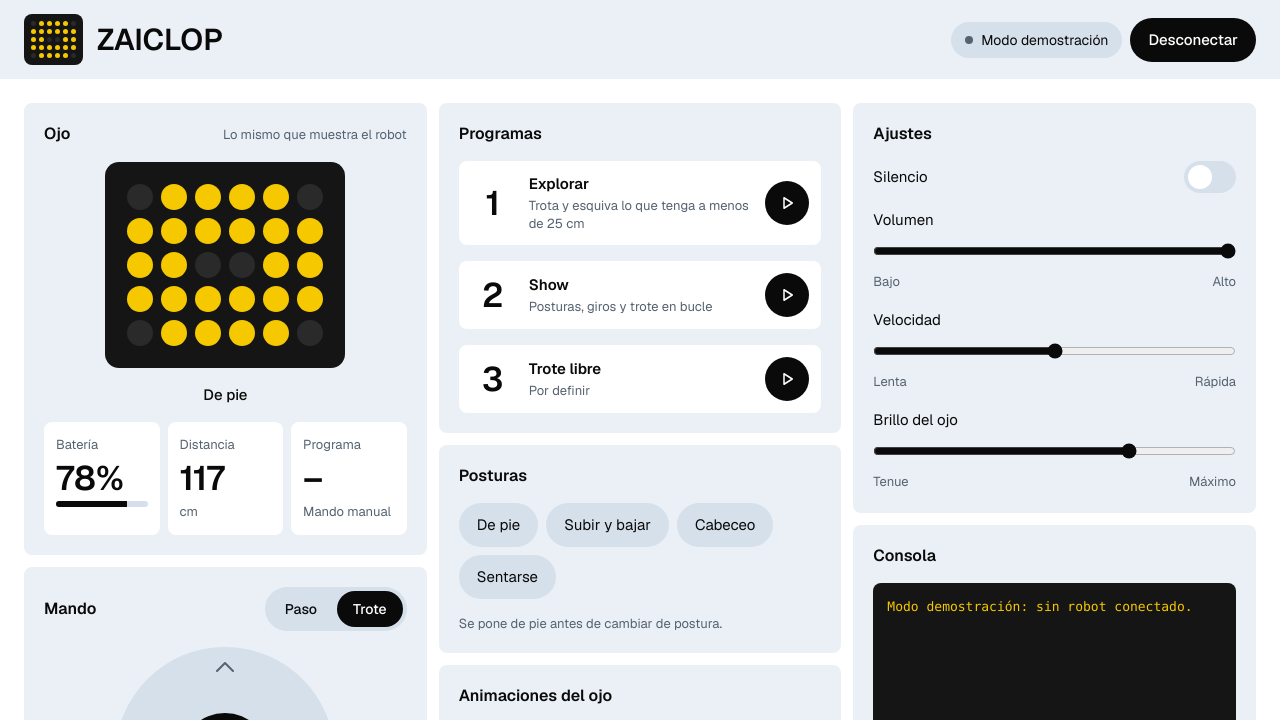
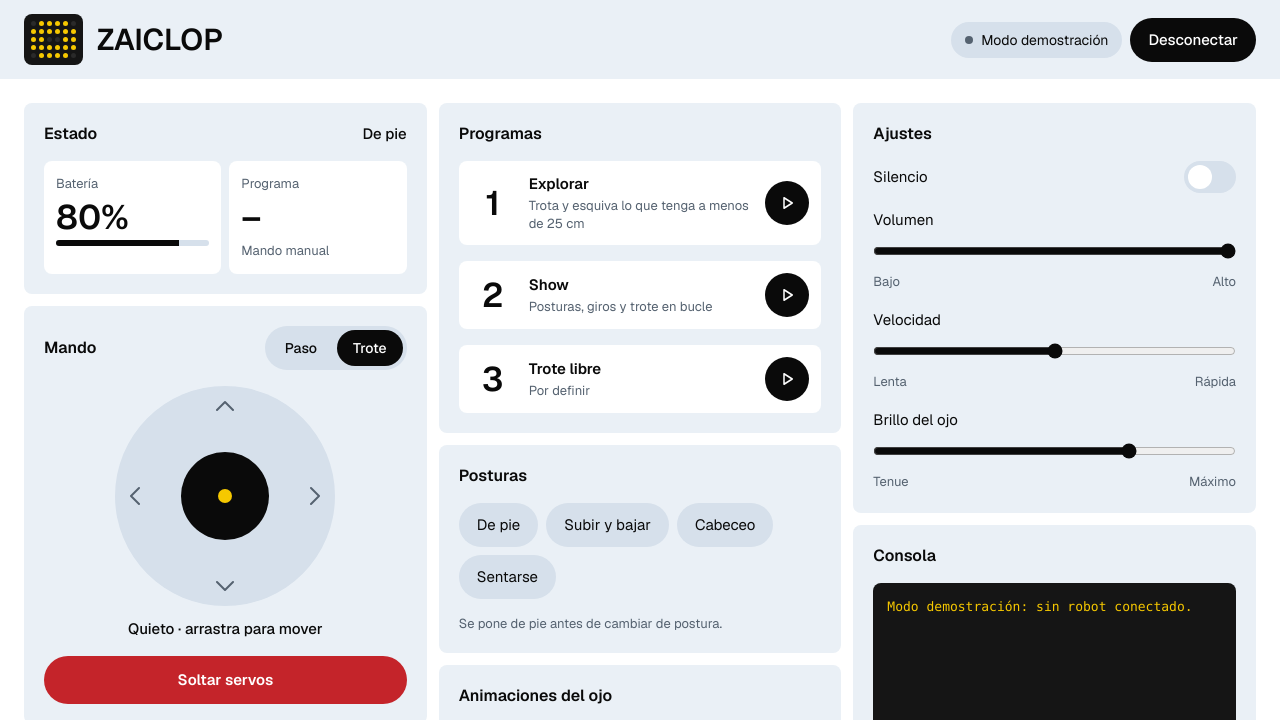
Before and after one commit to Gosck80/Mendiguchia, a plain HTML site: page zaiclopcontrol/index.html in a window 1280 px wide. Both pictures are taken after a click on the button "Probar sin robot". Shown: the top 720 px of the page. Drawn offline with nearby package versions, Linux system fonts and the light colour scheme; a web font is replaced by a local one.

Commit message:
Zaiclop control: sin ojo en directo ni distancia en cm, batería fija, Bluetooth en la matriz al conectar
Co-Authored-By: Claude Opus 5.5 <noreply@anthropic.com>
Claude-Session: https://claude.ai/code/session_01CmeGXHAn48CzshaPCzAbfy

```diff
--- a/zaiclopcontrol/index.html
+++ b/zaiclopcontrol/index.html
@@ -55,7 +55,7 @@ main{max-width:1320px;margin:0 auto;padding:24px;display:flex;flex-wrap:wrap;gap
 /* Ojo grande y cifras */
 .bigeye{align-self:center;border-radius:14px;padding:22px;gap:8px}.bigeye .r{gap:8px}.bigeye span{width:26px;height:26px}
 .state{margin:0;text-align:center;font-weight:500}
-.tiles{display:grid;grid-template-columns:repeat(3,minmax(0,1fr));gap:8px}
+.tiles{display:grid;grid-template-columns:repeat(2,minmax(0,1fr));gap:8px}
 .tile{background:var(--fondo);border-radius:8px;padding:12px;display:flex;flex-direction:column;gap:4px;min-width:0}
 .tile .k{font-size:13px;color:var(--gris)}
 .tile .v{font:900 34px/1.1 var(--marca);white-space:nowrap;overflow:hidden;text-overflow:ellipsis}
@@ -196,12 +196,9 @@ nav.tabs{display:none}
 <main>
   <div class="col">
     <section class="card" data-tab="mando">
-      <div class="row"><h2>Ojo</h2><span class="muted" style="font-size:13px">Lo mismo que muestra el robot</span></div>
-      <div class="eye bigeye" id="eyeBig" role="img" aria-label="Ojo del robot"></div>
-      <p class="state" id="stateTxt" aria-live="polite">En reposo</p>
+      <div class="row"><h2>Estado</h2><span class="state" id="stateTxt" aria-live="polite">En reposo</span></div>
       <div class="tiles">
         <div class="tile"><span class="k">Batería</span><span class="v" id="tBat">–</span><span class="bar"><i id="tBatBar"></i></span></div>
-        <div class="tile"><span class="k">Distancia</span><span class="v" id="tDist">–</span><span class="s" id="tDistU">cm</span></div>
         <div class="tile"><span class="k">Programa</span><span class="v" id="tProg">–</span><span class="s" id="tProgN">Mando manual</span></div>
       </div>
     </section>
@@ -308,9 +305,9 @@ var $$ = function (s) { return Array.prototype.slice.call(document.querySelector
 var F = {
   reposo:    ['011110','111111','110011','111111','011110'],
   explorar:  ['011110','111111','001111','111111','011110'],
-  andar:     ['000000','111111','110011','111111','000000'],
+  andar:     ['001100','011110','110011','011110','001100'],
   feliz:     ['000000','001100','011110','110011','000000'],
-  obstaculo: ['110011','011110','001100','011110','110011'],
+  obstaculo: ['010010','010010','010010','000000','010010'],
   dormir:    ['000000','000000','111111','011110','000000']
 };
 function paint(el, name) {
@@ -342,28 +339,14 @@ function batPct(v) {
 }
 
 function render() {
-  // Ojo
-  var eye;
-  if (S.anim && Date.now() < S.animUntil) eye = S.anim;
-  else if (S.modo === 99) eye = 'dormir';
-  else if (S.dist > 0 && S.dist < 25) eye = 'obstaculo';
-  else if (S.prog === 1) eye = 'explorar';
-  else if (S.orden >= 5 || S.dir) eye = 'andar';
-  else eye = 'reposo';
-  paint($('#eyeBig'), eye);
-  paint($('#eyeHead'), eye);
-
   var txt = S.modo === 99 ? 'Servos sueltos' : (S.dist > 0 && S.dist < 25 ? 'Obstáculo delante' : (ORDEN[S.orden] || 'En reposo'));
   if (S.prog === 1 && S.modo !== 99 && !(S.dist > 0 && S.dist < 25)) txt = 'Explorando';
   $('#stateTxt').textContent = txt;
 
   // Cifras
-  var b = batPct(S.bat);
+  var b = S.batFix;
   $('#tBat').textContent = b == null ? '–' : b + '%';
   var bar = $('#tBatBar'); bar.style.width = (b || 0) + '%'; bar.classList.toggle('low', b != null && b < 20);
-  if (S.dist == null) { $('#tDist').textContent = '–'; $('#tDistU').textContent = 'cm'; }
-  else if (S.dist === 0) { $('#tDist').textContent = '+120'; $('#tDistU').textContent = 'cm · libre'; }
-  else { $('#tDist').textContent = S.dist; $('#tDistU').textContent = 'cm'; }
   $('#tProg').textContent = S.prog ? S.prog : '–';
   $('#tProgN').textContent = S.prog ? PROGS[S.prog] || '' : 'Mando manual';
 
@@ -415,7 +398,7 @@ function onLine(line) {
   var c = line.charAt(0);
   if ((c === 'T' || c === 'E') && line.charAt(1) === ' ') {
     var o = kv(line);
-    if ('bat' in o) S.bat = o.bat;
+    if ('bat' in o && S.batFix == null) { var p = batPct(o.bat); if (p != null && p > 0) S.batFix = Math.round(p / 5) * 5; }
     if ('dist' in o) { S.dist = o.dist; if (c === 'T') HIST.push(o.dist); if (HIST.length > 240) HIST.splice(0, HIST.length - 240); }
     if ('modo' in o) S.modo = o.modo;
     if ('prog' in o) S.prog = o.prog;
@@ -464,7 +447,7 @@ async function connect(bt) {
   goLive(bt ? 'Conectado · Bluetooth' : 'Conectado · USB');
   readLoop();
   log('Arrancando el robot…', 'tx');
-  setTimeout(function () { send('tele 1'); send('e'); }, 2600);
+  setTimeout(function () { send('tele 1'); send('e'); send('anim conectado'); }, 2600);
 }
 
 async function readLoop() {
@@ -491,6 +474,7 @@ async function disconnect(lost) {
   try { if (writer) { await writer.close(); } } catch (e) {}
   try { if (port) await port.close(); } catch (e) {}
   port = writer = reader = null;
+  S.batFix = null; HIST.length = 0;
   $('#hDot').classList.remove('ok'); $('#hTxt').textContent = 'Desconectado';
   $('#connect').hidden = false;
   if (lost) { var err = $('#cErr'); err.textContent = 'Se ha perdido la conexión con Zaiclop.'; err.hidden = false; }
```
